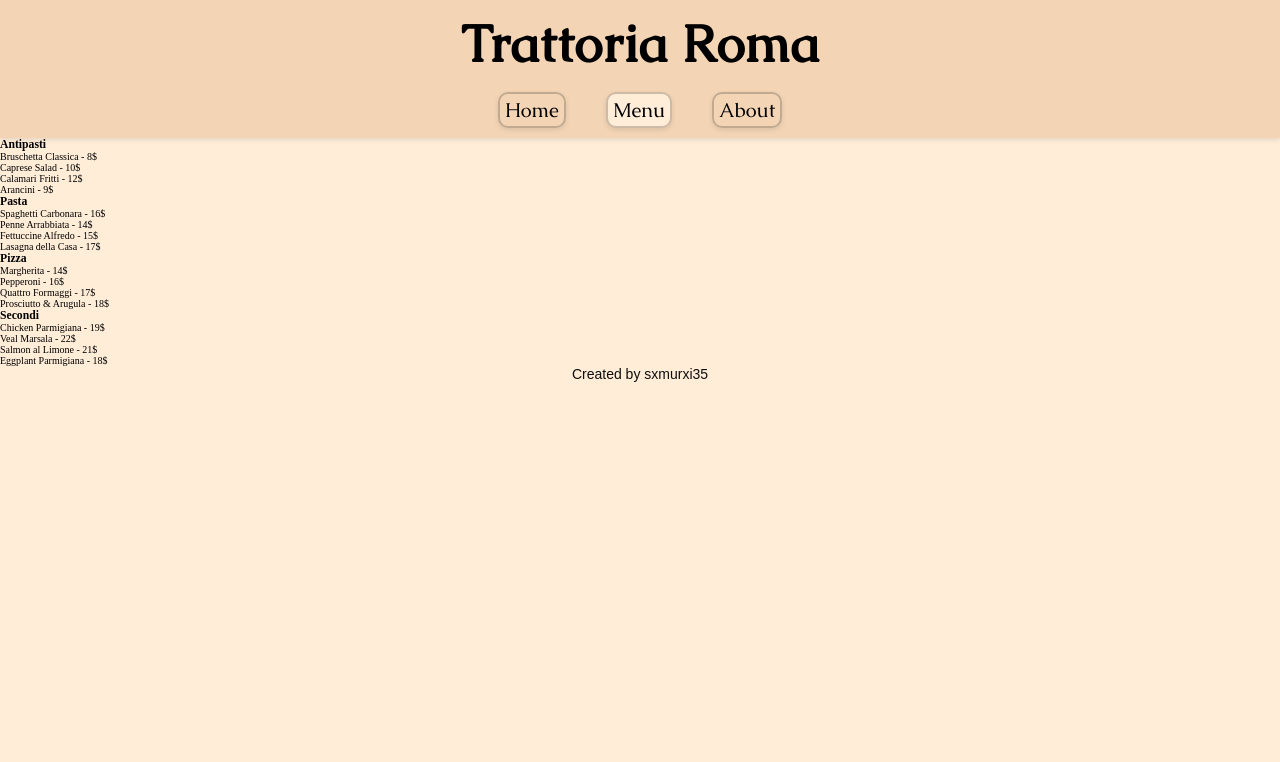
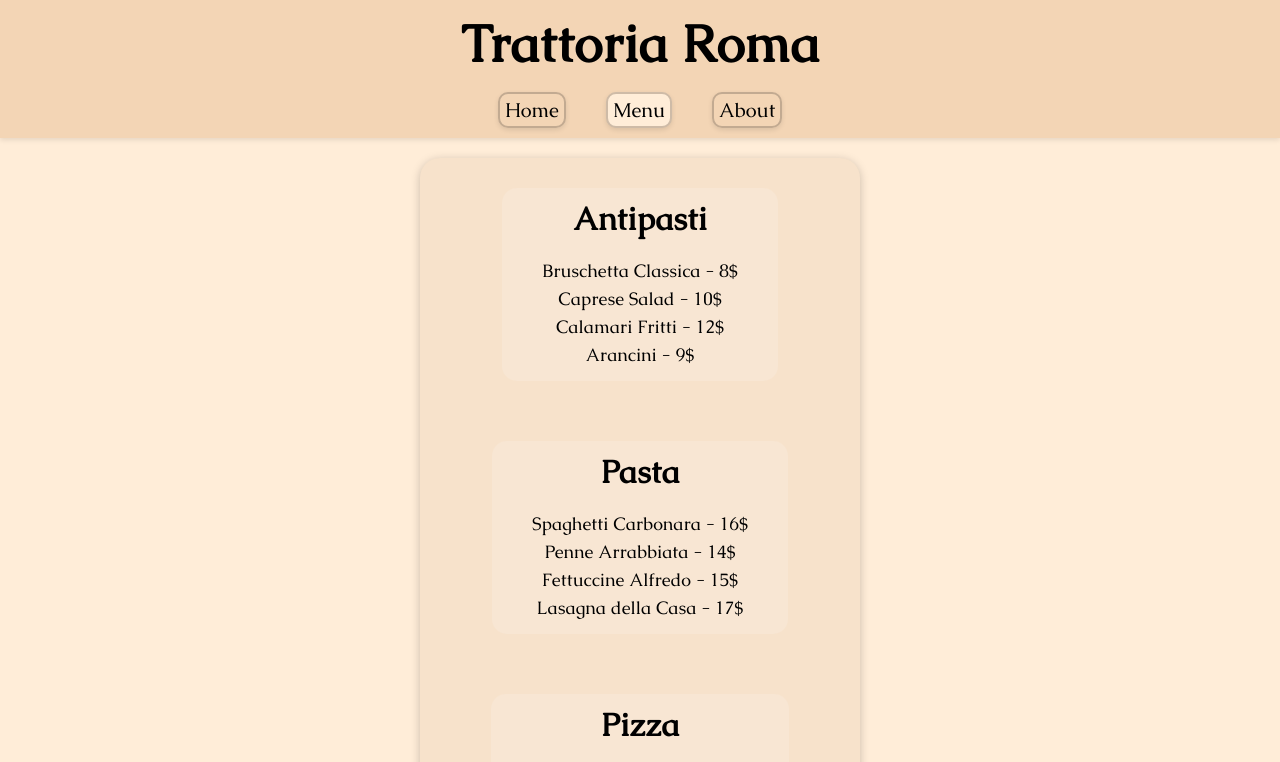
Before and after one commit to sxmurxi35/restaurant-page, a website built with webpack: page src/template.html in a window 1280 px wide. Both pictures are taken after a click on the button "Menu". Shown: the top 762 px of the page. Built offline with nearby package versions, Linux system fonts and the light colour scheme.

Commit message:
Some tweaks

```diff
--- a/src/menu.js
+++ b/src/menu.js
@@ -44,10 +44,11 @@ function menuPage() {
 }
 
 function menuSectCreate(title, arr) {
-  const sect = document.createElement("section");
+    const sect = document.createElement("section");
+    sect.classList.add('food-sect')
 
   const sectTitle = document.createElement("h3");
-  sectTitle.textContent = title;
+    sectTitle.textContent = title;
 
   const sectThings = document.createElement("section");
   for (let i = 0; i < arr.length; i++) {
@@ -55,6 +56,7 @@ function menuSectCreate(title, arr) {
     para.textContent = `${arr[i][0]} - ${arr[i][1]}$`;
     sectThings.appendChild(para);
   }
+    sectThings.classList.add('food-para-sect')
   sect.append(sectTitle, sectThings);
 
   return sect;
--- a/src/styles/menu.css
+++ b/src/styles/menu.css
@@ -0,0 +1,49 @@
+main {
+  display: flex;
+  flex-direction: column;
+  align-items: center;
+  justify-content: center;
+}
+
+.menu-sect {
+        display: flex;
+  flex-direction: column;
+  align-items: center;
+  justify-content: center;
+  margin-top: 20px;
+  padding: 30px 70px;
+  width: max-content;
+
+  gap: 60px;
+
+  background-color: #f7e2cb;
+  border-radius: 20px;
+
+  box-shadow: 0 2px 10px rgba(0, 0, 0, 0.208);
+}
+
+.food-sect {
+  display: flex;
+  flex-direction: column;
+  align-items: center;
+  justify-content: center;
+  gap: 20px;
+  background-color: #f8e6d3;
+  padding: 10px 40px 15px 40px;
+  border-radius: 15px;
+}
+
+.food-sect h3 {
+  font-size: 3.2rem;
+}
+
+.food-sect p {
+  font-size: 1.8rem;
+  text-align: center;
+}
+
+.food-para-sect{
+    display: flex;
+    flex-direction: column;
+    gap: 5px;
+}
--- a/src/styles/style.css
+++ b/src/styles/style.css
@@ -12,6 +12,7 @@
 
 html {
   font-size: 10px;
+  font-family: Caudex;
 }
 
 header {
@@ -69,6 +70,8 @@ footer {
   font-family: Arial, Helvetica, sans-serif;
   color: #0e0e0e;
   font-size: 1.4rem;
+  height: 50px;
+  margin-top: 20px;
 }
 
 footer a:link,
```
